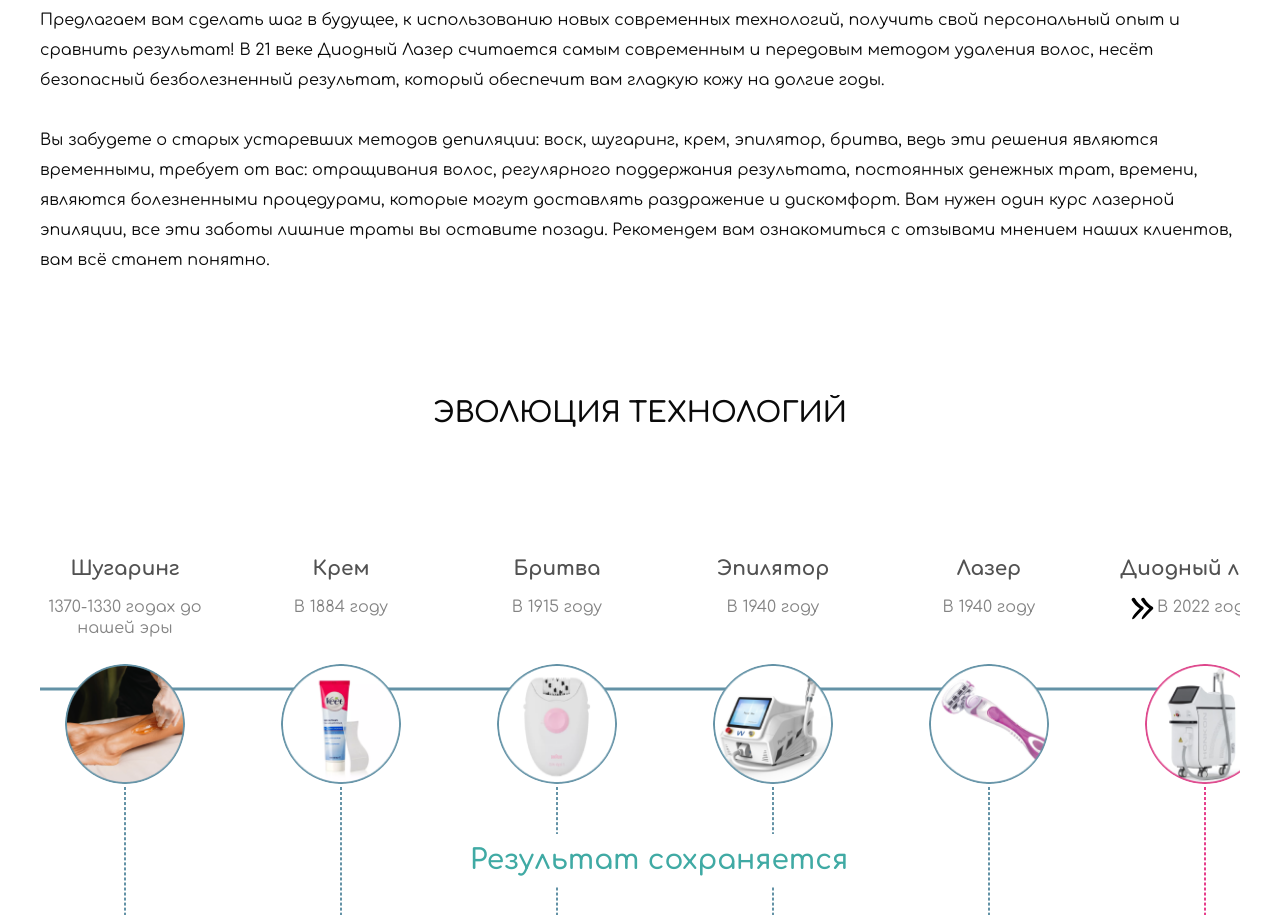
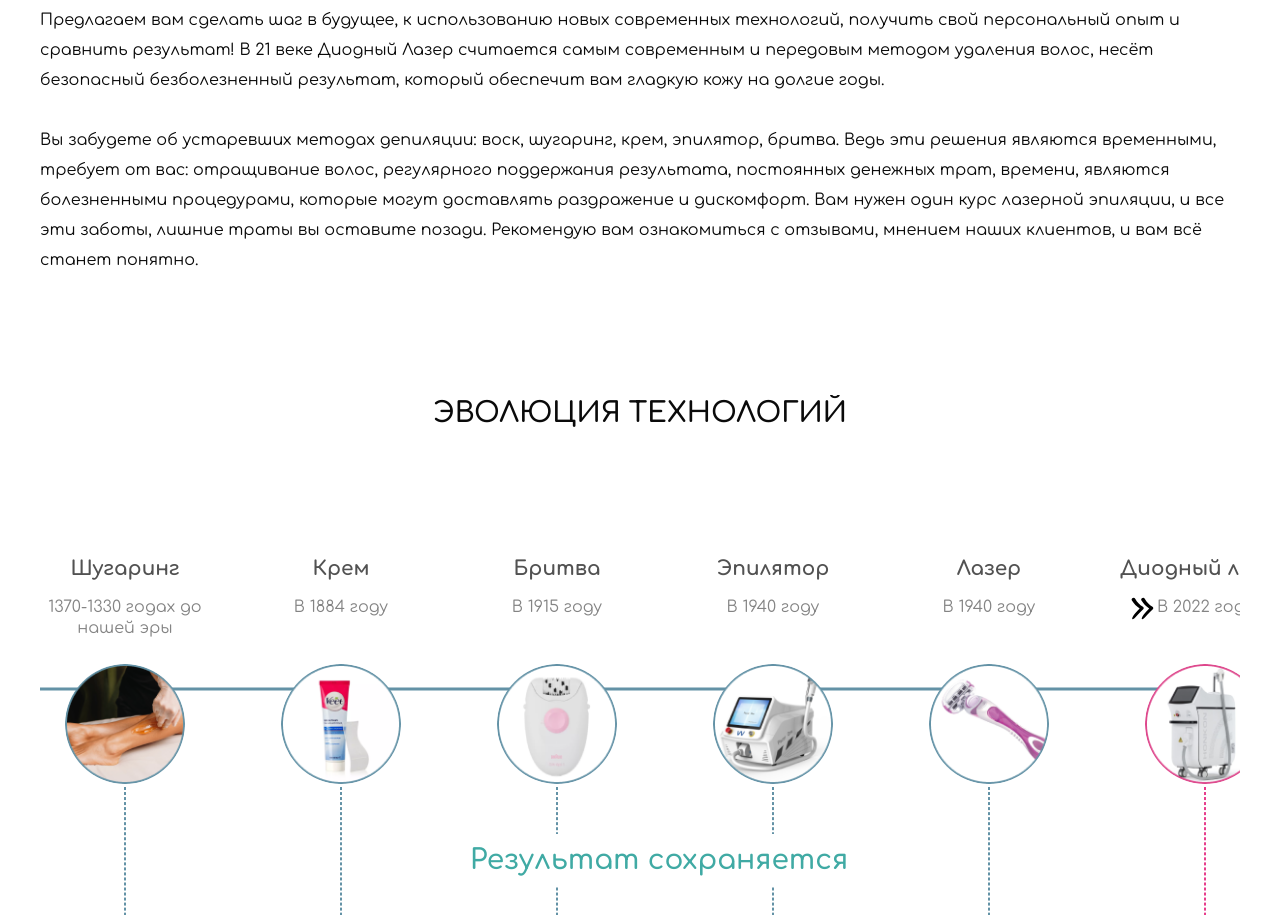
Before and after one commit to t1ep1l0t/lazerpil.ru, a Vue app in the folder client/: page /about-us in a window 1280 px wide. Shown: the part 1100-2015 px from the top of the page. Built offline with nearby package versions, Linux system fonts and the light colour scheme; no server answers.

Commit message:
update text on about us view

```diff
--- a/client/src/views/AboutView.vue
+++ b/client/src/views/AboutView.vue
@@ -49,8 +49,8 @@
               В 21 веке Диодный Лазер считается самым современным и передовым методом удаления волос, несёт безопасный безболезненный результат, который обеспечит вам гладкую кожу на долгие годы.
             </p>
             <p class="lazerpil__text">
-              Вы забудете о старых устаревших методов депиляции: воск, шугаринг, крем, эпилятор, бритва, ведь эти решения являются временными, требует от вас: отращивания волос, регулярного поддержания результата, постоянных денежных трат, времени, являются болезненными процедурами, которые могут доставлять раздражение и дискомфорт. Вам нужен один курс лазерной эпиляции, все эти заботы лишние траты вы оставите позади.
-              Рекомендем вам ознакомиться с отзывами мнением наших клиентов, вам всё станет понятно.
+              Вы забудете об устаревших методах депиляции: воск, шугаринг, крем, эпилятор, бритва.  Ведь эти решения являются временными, требует от вас: отращивание волос, регулярного поддержания результата, постоянных денежных трат, времени, являются болезненными процедурами, которые могут доставлять раздражение и дискомфорт. Вам нужен один курс лазерной эпиляции, и все эти заботы, лишние траты вы оставите позади.
+              Рекомендую вам ознакомиться с отзывами, мнением наших клиентов, и вам всё станет понятно.
             </p>
           </div>
         </div>
```
